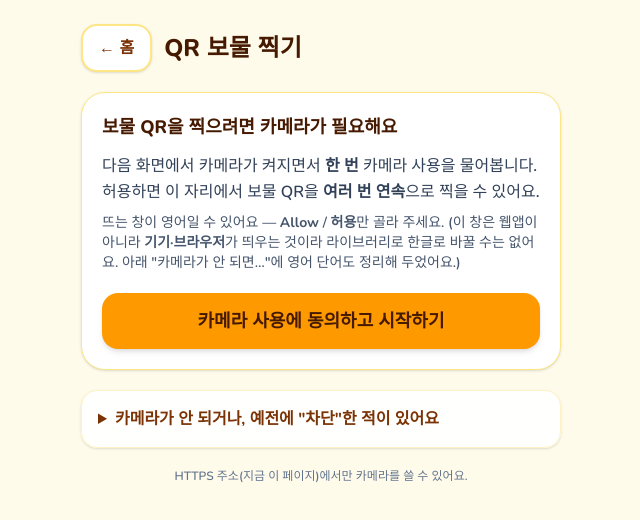
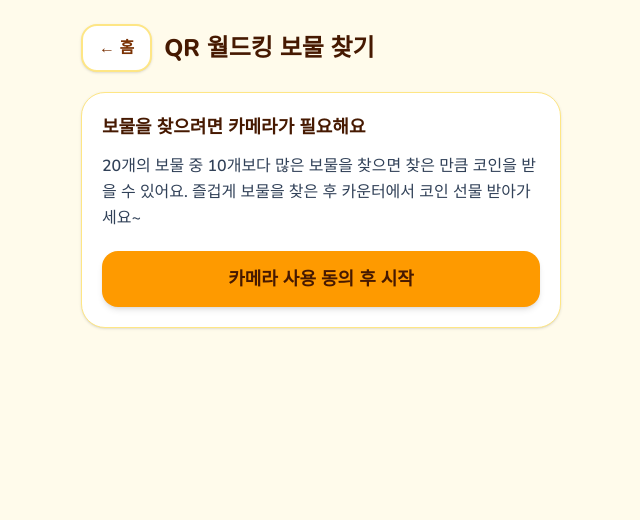
Before and after one commit to priming2023/worldking, a Next.js app: page /scan in a window 1280 px wide. Shown: the top 520 px of the page, without its empty margins (319-959 px from the left). Built offline with nearby package versions, Linux system fonts and the light colour scheme.

Commit message:
설명변경

```diff
--- a/src/app/scan/ScanClient.tsx
+++ b/src/app/scan/ScanClient.tsx
@@ -56,7 +56,7 @@ export function ScanClient({ deviceId }: ScanClientProps) {
         >
           ← 홈
         </Link>
-        <h1 className="text-xl font-extrabold text-amber-950 sm:text-2xl">QR 보물 찍기</h1>
+        <h1 className="text-xl font-extrabold text-amber-950 sm:text-2xl">QR 월드킹 보물 찾기</h1>
       </div>
 
       <div className="flex flex-wrap gap-2">
--- a/src/components/HomeScreen.tsx
+++ b/src/components/HomeScreen.tsx
@@ -138,7 +138,7 @@ export function HomeScreen() {
             href="/scan"
             className="flex min-h-[3.75rem] items-center justify-center rounded-2xl bg-amber-500 text-xl font-extrabold text-amber-950 shadow-lg outline-offset-4 ring-2 ring-amber-300/50 hover:bg-amber-400 focus-visible:outline focus-visible:outline-2 focus-visible:outline-amber-800 active:scale-[0.99]"
           >
-            QR 보물 찍기
+            QR 월드킹 보물 찾기
           </Link>
           <p className="text-center text-base font-medium text-slate-600">
             매장 안에 숨어 있는 QR을 카메라로 비춰 주세요.
--- a/src/components/scan/ScanCameraIntro.tsx
+++ b/src/components/scan/ScanCameraIntro.tsx
@@ -1,7 +1,6 @@
 "use client";
 
 import Link from "next/link";
-import { CameraHelpPanel } from "@/components/scan/CameraHelpPanel";
 
 type Props = {
   onStart: () => void;
@@ -20,7 +19,7 @@ export function ScanCameraIntro({ onStart, busy = false, error = null }: Props)
         >
           ← 홈
         </Link>
-        <h1 className="text-xl font-extrabold text-amber-950 sm:text-2xl">QR 보물 찍기</h1>
+        <h1 className="text-xl font-extrabold text-amber-950 sm:text-2xl">QR 월드킹 보물 찾기</h1>
       </div>
 
       <section
@@ -28,17 +27,11 @@ export function ScanCameraIntro({ onStart, busy = false, error = null }: Props)
         aria-labelledby="scan-intro-title"
       >
         <h2 id="scan-intro-title" className="text-lg font-extrabold text-amber-950">
-          보물 QR을 찍으려면 카메라가 필요해요
+          보물을 찾으려면 카메라가 필요해요
         </h2>
         <p className="mt-3 text-base font-medium leading-relaxed text-slate-700">
-          다음 화면에서 카메라가 켜지면서 <strong>한 번</strong> 카메라 사용을 물어봅니다. 허용하면
-          이 자리에서 보물 QR을 <strong>여러 번 연속</strong>으로 찍을 수 있어요.
-        </p>
-        <p className="mt-2 text-sm text-slate-600">
-          뜨는 창이 영어일 수 있어요 — <strong>Allow</strong> / <strong>허용</strong>만
-          골라 주세요. (이 창은 웹앱이 아니라 <strong>기기·브라우저</strong>가 띄우는 것이라
-          라이브러리로 한글로 바꿀 수는 없어요. 아래 &quot;카메라가 안 되면…&quot;에 영어
-          단어도 정리해 두었어요.)
+          20개의 보물 중 10개보다 많은 보물을 찾으면 찾은 만큼 코인을 받을 수 있어요. 즐겁게 보물을
+          찾은 후 카운터에서 코인 선물 받아가세요~
         </p>
 
         {error && (
@@ -56,22 +49,9 @@ export function ScanCameraIntro({ onStart, busy = false, error = null }: Props)
           disabled={busy}
           className="mt-5 w-full min-h-14 rounded-2xl bg-amber-500 text-lg font-extrabold text-amber-950 shadow-md disabled:opacity-60"
         >
-          {busy ? "카메라 확인 중…" : "카메라 사용에 동의하고 시작하기"}
+          {busy ? "카메라 확인 중…" : "카메라 사용 동의 후 시작"}
         </button>
       </section>
-
-      <details className="rounded-2xl border border-amber-100 bg-white/90 p-4 shadow-sm">
-        <summary className="cursor-pointer text-base font-bold text-amber-900">
-          카메라가 안 되거나, 예전에 &quot;차단&quot;한 적이 있어요
-        </summary>
-        <div className="mt-3">
-          <CameraHelpPanel />
-        </div>
-      </details>
-
-      <p className="text-center text-xs text-slate-500">
-        HTTPS 주소(지금 이 페이지)에서만 카메라를 쓸 수 있어요.
-      </p>
     </div>
   );
 }
```
